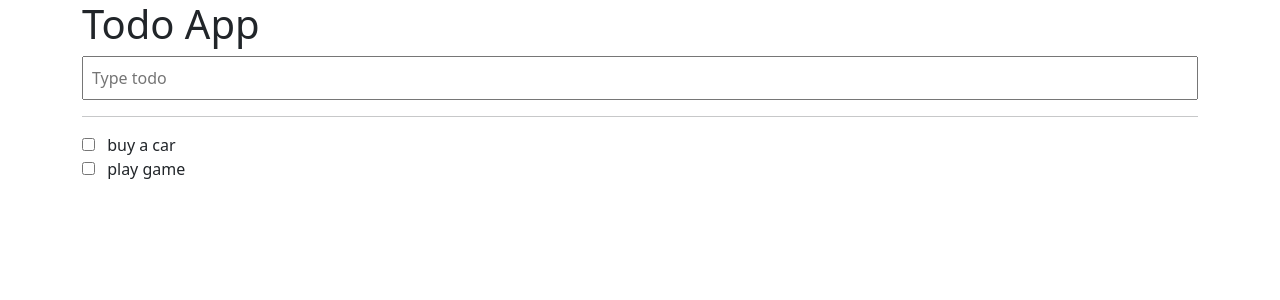
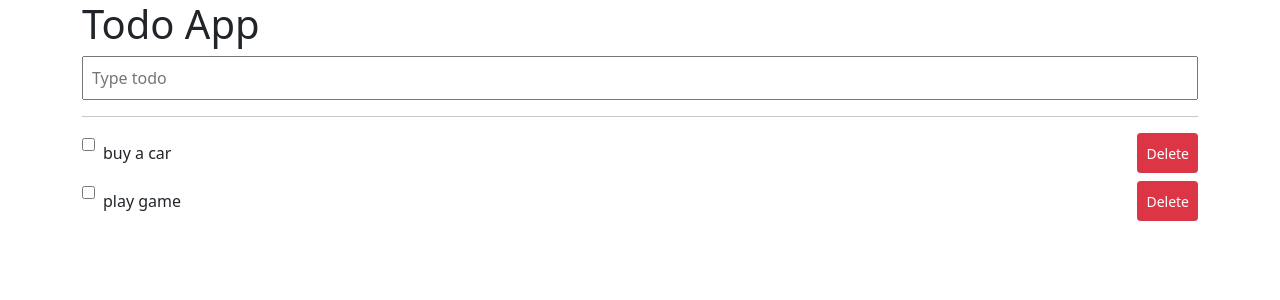
Before and after one commit to chaensday/todo, a Vue app: page / in a window 1280 px wide. Shown: the top 300 px of the page. Built offline with nearby package versions, Linux system fonts and the light colour scheme.

Commit message:
Delete 버튼 생성 및 css 스타일 적용

```diff
--- a/src/components/Todo.vue
+++ b/src/components/Todo.vue
@@ -1,19 +1,23 @@
 <template>
 
-    <div>
-
-        <input type="checkbox"
+    <div class="mb-2 d-flex">
+<div>
+   <input type="checkbox"
         :checked="todo.checked"
         @change="toggleCheckbox"
         >
 
+
+</div>
+
         <span
-            class="ml-3 p-2"
+            class="ml-3 p-2 flex-grow-1"
             :class="todo.checked ? 'text-muted' : ''"
             :style="todo.checked ? 'text-decoration : line-through' : ''"
         >
             {{ todo.text }}
             </span>
+            <button class="btn btn-danger btn-sm">Delete</button>
 
     </div>
 </template>
```
